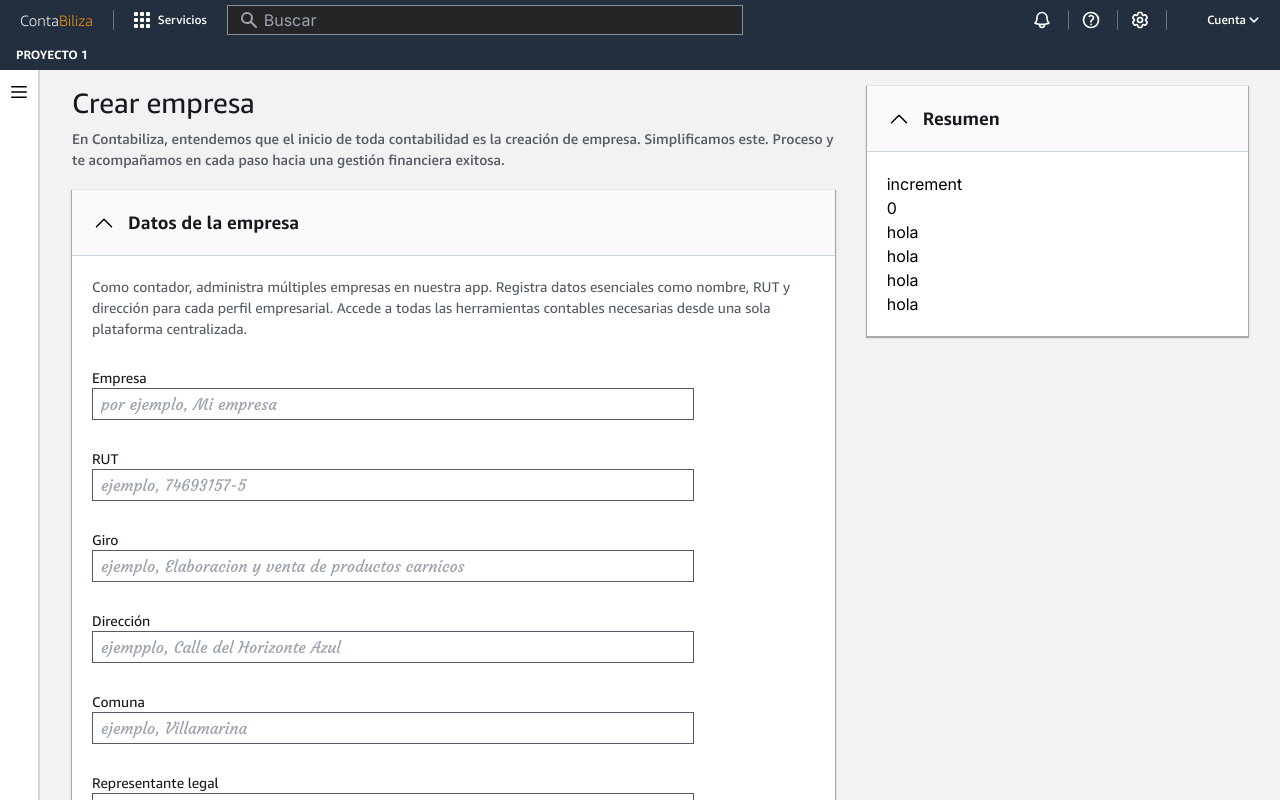
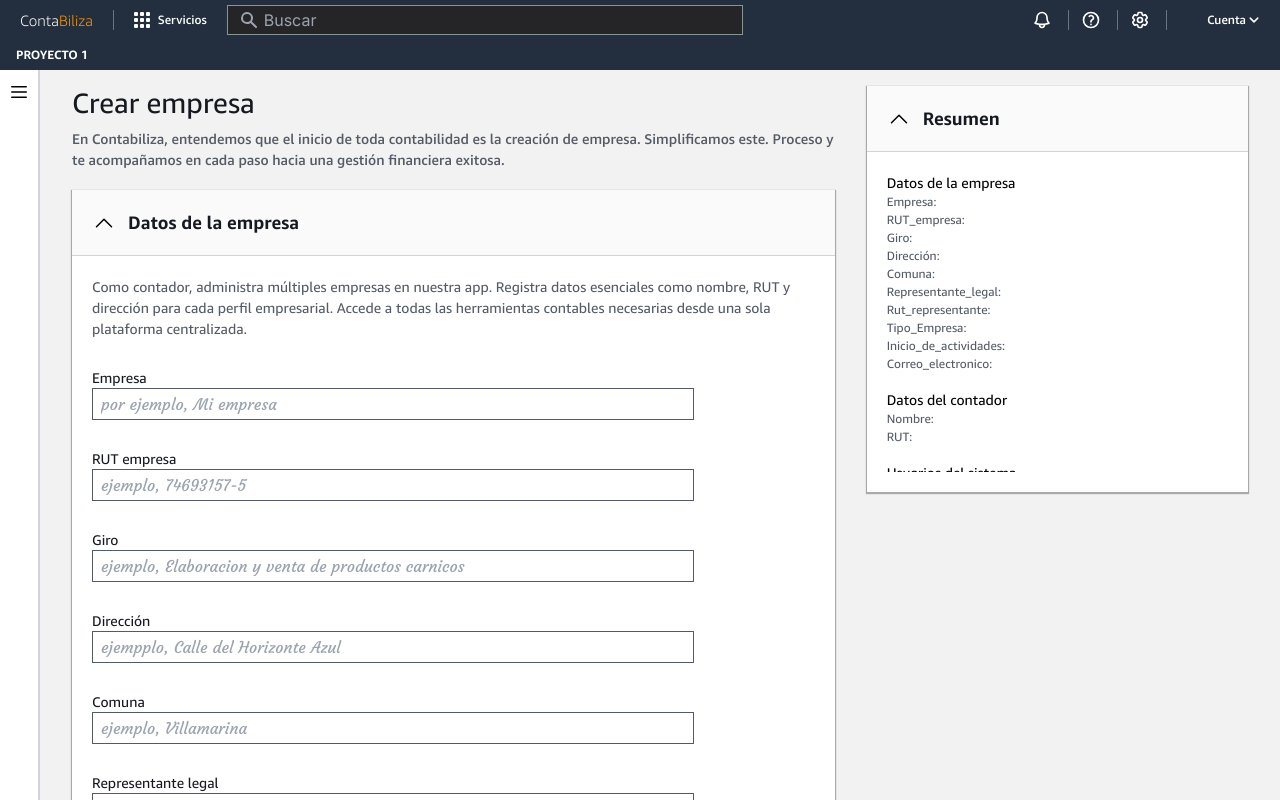
Before and after one commit to CamilinLopez/contabiliza, a Next.js app in the folder frontend/: page /consola/crear_empresa in a window 1280 px wide. Built offline with nearby package versions, Linux system fonts and the light colour scheme.

Commit message:
finished resume section

```diff
--- a/frontend/components/consola/formularios/crear_empresa/formularioEmpresa.tsx
+++ b/frontend/components/consola/formularios/crear_empresa/formularioEmpresa.tsx
@@ -2,11 +2,19 @@
 
 import { Options, PeriodoContable, RegimenTributario, CrearEmpresa } from '@/types/createEmpresa';
 import { FormCrearEmpresatype, dataUsuaruosSistema } from '@/types/formCrearEmpresa';
-import { useState } from 'react';
+import { useEffect, useState } from 'react';
 import { v4 as uuidv4 } from 'uuid';
 import { AppDispatch } from '@/redux/store';
 import { useDispatch } from 'react-redux';
-import { updateAll } from '@/redux/slice/formCrearEmpresa';
+import {
+  updateAll,
+  updateSection1,
+  updateSection2,
+  updateSection3,
+  updateSection4,
+  updateSection5,
+} from '@/redux/slice/formCrearEmpresa';
+import { crearEmpresa } from './objetsData';
 
 const FormCrearempresa = ({
   data,
@@ -17,6 +25,12 @@ const FormCrearempresa = ({
   setCrearEmpresa: React.Dispatch<React.SetStateAction<FormCrearEmpresatype>>;
   crearEmpresa: FormCrearEmpresatype;
 }) => {
+  const dispatch: AppDispatch = useDispatch();
+
+  useEffect(() => {
+    dispatch(updateSection1(crearEmpresa.section1));
+  }, [crearEmpresa.section1, dispatch]);
+
   const handleOnChange = (e: React.ChangeEvent<HTMLInputElement>) => {
     if (e.currentTarget) {
       const { name, value } = e.currentTarget;
@@ -75,6 +89,12 @@ const FormDatosContador = ({
   setCrearEmpresa: React.Dispatch<React.SetStateAction<FormCrearEmpresatype>>;
   crearEmpresa: FormCrearEmpresatype;
 }) => {
+  const dispatch: AppDispatch = useDispatch();
+
+  useEffect(() => {
+    dispatch(updateSection2(crearEmpresa.section2));
+  }, [crearEmpresa.section2, dispatch]);
+
   const handleOnChange = (e: React.ChangeEvent<HTMLInputElement>) => {
     if (e.currentTarget) {
       const { name, value } = e.currentTarget;
@@ -127,6 +147,12 @@ const FormUsuarioSistema = ({
   setCrearEmpresa: React.Dispatch<React.SetStateAction<FormCrearEmpresatype>>;
   crearEmpresa: FormCrearEmpresatype;
 }) => {
+  const dispatch: AppDispatch = useDispatch();
+
+  useEffect(() => {
+    dispatch(updateSection3(crearEmpresa.section3));
+  }, [crearEmpresa, dispatch]);
+
   const [usuariSistema, setUsuariSistema] = useState<dataUsuaruosSistema>({
     id: '',
     Correo: '',
@@ -144,6 +170,7 @@ const FormUsuarioSistema = ({
     setCrearEmpresa((prevState) => ({
       ...prevState,
       section3: {
+        ...prevState.section3,
         usuarios_del_sistema: [...prevState.section3.usuarios_del_sistema, newUser],
       },
     }));
@@ -154,6 +181,7 @@ const FormUsuarioSistema = ({
     setCrearEmpresa((prevState) => ({
       ...prevState,
       section3: {
+        ...prevState.section3,
         usuarios_del_sistema: [...prevState.section3.usuarios_del_sistema.filter((item) => item.id !== id)],
       },
     }));
@@ -208,19 +236,25 @@ const FormUsuarioSistema = ({
 const FormPeriodoContable = ({
   data,
   setCrearEmpresa,
+  crearEmpresa,
 }: {
   data: PeriodoContable;
   setCrearEmpresa: React.Dispatch<React.SetStateAction<FormCrearEmpresatype>>;
+  crearEmpresa: FormCrearEmpresatype;
 }) => {
-  const [year, setYear] = useState(new Date().getFullYear());
+  const dispatch: AppDispatch = useDispatch();
+
+  useEffect(() => {
+    dispatch(updateSection4(crearEmpresa.section4));
+  }, [crearEmpresa.section4, dispatch]);
 
   const handleYearChange = (event: React.ChangeEvent<HTMLInputElement> | React.MouseEvent<HTMLButtonElement>) => {
     const inputYear = parseInt(event.currentTarget.value);
     if (!isNaN(inputYear)) {
-      setYear(inputYear);
       setCrearEmpresa((prevState) => ({
         ...prevState,
         section4: {
+          ...prevState.section4,
           fecha: inputYear,
         },
       }));
@@ -236,7 +270,7 @@ const FormPeriodoContable = ({
         <input
           className="w-[180px] border-[1px] border-custom-gris-2"
           type="number"
-          value={year}
+          value={crearEmpresa.section4.fecha}
           onChange={handleYearChange}
           placeholder="YYYY"
           min="1900"
@@ -257,6 +291,12 @@ const FormRegimenTributario = ({
   crearEmpresa: FormCrearEmpresatype;
 }) => {
   const [isMenuOpen, setIsMenuOpen] = useState<boolean>(false);
+
+  const dispatch: AppDispatch = useDispatch();
+
+  useEffect(() => {
+    dispatch(updateSection5(crearEmpresa.section5));
+  }, [crearEmpresa.section5, dispatch]);
 
   const handleClick = (e: React.ChangeEvent<HTMLInputElement> | React.MouseEvent<HTMLButtonElement>) => {
     e.preventDefault();
@@ -481,28 +521,33 @@ export function Form({ infoEmpresa }: { infoEmpresa: Options }) {
   const [crearEmpresa, setCrearEmpresa] = useState<FormCrearEmpresatype>({
     id: '',
     section1: {
+      sectionName: 'Datos de la empresa',
+      Empresa: '',
+      RUT_empresa: '',
+      Giro: '',
+      Dirección: '',
       Comuna: '',
-      Correo_electronico: '',
-      Dirección: '',
-      Empresa: '',
-      Giro: '',
-      Inicio_de_actividades: '',
       Representante_legal: '',
-      RUT: '',
       Rut_representante: '',
       Tipo_Empresa: '',
+      Inicio_de_actividades: '',
+      Correo_electronico: '',
     },
     section2: {
+      sectionName: 'Datos del contador',
       Nombre: '',
       RUT: '',
     },
     section3: {
+      sectionName: 'Usuarios del sistema',
       usuarios_del_sistema: [],
     },
     section4: {
+      sectionName: 'Periodo contable',
       fecha: 2024,
     },
     section5: {
+      sectionName: 'Régimen tributario',
       section1: {
         Régimen_14A_semi_integrado: true,
         Régimen_Propyme_14DN3: false,
@@ -516,14 +561,13 @@ export function Form({ infoEmpresa }: { infoEmpresa: Options }) {
         Libro_de_caja: true,
         Libro_de_ingresos_y_egresos: false,
         Monto_apertura_libro_caja: {
-          moneda: 'COP',
+          moneda: '',
           monto: '',
         },
       },
     },
   });
-  const dispatch: AppDispatch = useDispatch();
-  dispatch(updateAll(crearEmpresa));
+
   return (
     <div>
       <form className="flex flex-col gap-y-8" action="">
@@ -549,7 +593,11 @@ export function Form({ infoEmpresa }: { infoEmpresa: Options }) {
           />
         )}
         {infoEmpresa.section === 'periodo_contable' && (
-          <FormPeriodoContable data={infoEmpresa.infoEmpresa as PeriodoContable} setCrearEmpresa={setCrearEmpresa} />
+          <FormPeriodoContable
+            data={infoEmpresa.infoEmpresa as PeriodoContable}
+            setCrearEmpresa={setCrearEmpresa}
+            crearEmpresa={crearEmpresa}
+          />
         )}
         {infoEmpresa.section === 'regimen_tributario' && (
           <FormRegimenTributario
--- a/frontend/components/consola/formularios/crear_empresa/fracments.tsx
+++ b/frontend/components/consola/formularios/crear_empresa/fracments.tsx
@@ -3,13 +3,23 @@
 import { useState } from 'react';
 import { CompanyDataProps } from '@/types/createEmpresa';
 import { Form } from '@/components/consola/formularios/crear_empresa/formularioEmpresa';
+import { useSelector } from 'react-redux';
+import { RootState } from '@/redux/reducer';
+import {
+  datosContador,
+  datosEmpresa,
+  usuariosSistema,
+  periodoContable,
+  régimenTributario,
+} from '@/types/formCrearEmpresa';
+const styleH1 = 'font-ember font-normal text-[14px]';
 
 export const MainTitle = () => (
   <div className="flex flex-col gap-y-1">
     <h1 className="font-ember font-normal text-[28px] text-custom-negro-2">Crear empresa</h1>
     <p className="font-ember font-medium text-[14px] text-custom-gris-2">
-      En Contabiliza, entendemos que el inicio de toda contabilidad es la creación de empresa. Simplificamos este. Proceso
-      y te acompañamos en cada paso hacia una gestión financiera exitosa.
+      En Contabiliza, entendemos que el inicio de toda contabilidad es la creación de empresa. Simplificamos este.
+      Proceso y te acompañamos en cada paso hacia una gestión financiera exitosa.
     </p>
   </div>
 );
@@ -56,3 +66,113 @@ export const CompanyData: React.FC<CompanyDataProps> = ({ title, data }) => {
     </div>
   );
 };
+
+const Sections1and2 = ({ section }: { section: datosEmpresa | datosContador }) => {
+  return (
+    <div>
+      {section.sectionName !== 'Usuarios del sistema' && section.sectionName !== 'Régimen tributario' && (
+        <div>
+          <h1 className={`${styleH1}`}>{section.sectionName}</h1>
+          {Object.entries(section).map(
+            ([key, value]) =>
+              key !== 'sectionName' && (
+                <div key={key} className="flex items-center gap-x-1">
+                  <p className="font-ember font-normal text-[12px] text-custom-gris-2">{key}:</p>
+                  <p className="font-ember font-medium text-[12px] text-custom-gris-2">{value}</p>
+                </div>
+              ),
+          )}
+        </div>
+      )}
+    </div>
+  );
+};
+
+const Section3 = ({ section }: { section: usuariosSistema }) => {
+  return (
+    <div>
+      <h1 className={`${styleH1}`}>{section.sectionName}</h1>
+      {section.usuarios_del_sistema.map((item) => (
+        <div className="flex gap-x-7" key={item.id}>
+          <p className="font-ember font-medium text-[12px] text-custom-gris-2">{item.Nombre}</p>
+          <p className="font-ember font-medium text-[12px] text-custom-gris-2">{item.Correo}</p>
+        </div>
+      ))}
+    </div>
+  );
+};
+
+const Section4 = ({ section }: { section: periodoContable }) => {
+  return (
+    <div>
+      <h1 className={`${styleH1}`}>{section.sectionName}</h1>
+      <div className="flex gap-x-2">
+        <p className="font-ember font-medium text-[12px] text-custom-gris-2">Año:</p>
+        <p className="font-ember font-medium text-[12px] text-custom-gris-2">{section.fecha}</p>
+      </div>
+    </div>
+  );
+};
+
+const Section5 = ({ section }: { section: régimenTributario }) => {
+  return (
+    <div className="flex flex-col gap-y-1">
+      <h1 className={`${styleH1}`}>{section.sectionName}</h1>
+      <div className="flex gap-x-2">
+        <p className="font-ember font-medium text-[12px] text-custom-gris-2">Régimen tributario:</p>
+        <p className="font-ember font-medium text-[12px] text-custom-gris-2">
+          {(section.section1.Régimen_14A_semi_integrado === true && '14A semi integrado') ||
+            (section.section1.Régimen_Propyme_14DN3 === true && 'Propyme 14DN°3') ||
+            (section.section1.Régimen_Propyme_14DN8 === true && 'Propyme 14DN°8')}
+        </p>
+      </div>
+      <div className="flex gap-x-2">
+        <p className="font-ember font-medium text-[12px] text-custom-gris-2">Tipo contabilidad:</p>
+        <p className="font-ember font-medium text-[12px] text-custom-gris-2">
+          {(section.section2.Contabilidad_completa === true && 'Contabilidad completa') ||
+            (section.section2.Contabilidad_simplificada === true && 'Contabilidad simplificada')}
+        </p>
+      </div>
+      <div className="flex flex-col">
+        <p className="font-ember font-medium text-[12px] text-custom-gris-2">Registro financiero:</p>
+        <div className="mx-5">
+          <p className="font-ember font-medium text-[12px] text-custom-gris-2">
+            {section.section3.Libro_de_caja === true && '*Libro de caja'}
+          </p>
+          <p className="font-ember font-medium text-[12px] text-custom-gris-2">
+            {section.section3.Libro_de_ingresos_y_egresos === true && '*Libro de ingresos y egresos'}
+          </p>
+        </div>
+      </div>
+      <div className="flex gap-x-2">
+        <p className="font-ember font-medium text-[12px] text-custom-gris-2">Monto apertura libro caja:</p>
+        <div className="flex">
+          <p className="font-ember font-medium text-[12px] text-custom-gris-2">
+            {section.section3.Monto_apertura_libro_caja.monto}
+          </p>
+          <p className="font-ember font-medium text-[12px] text-custom-gris-2">
+            {section.section3.Monto_apertura_libro_caja.moneda}
+          </p>
+        </div>
+      </div>
+    </div>
+  );
+};
+
+export const ResumenMenu = () => {
+  const { section1, section2, section3, section4, section5 } = useSelector(
+    (state: RootState) => state.formCrearEmpresa,
+  );
+
+  return (
+    <div className="h-[300px] overflow-y-auto">
+      <div className="flex flex-col gap-y-4">
+        <Sections1and2 section={section1} />
+        <Sections1and2 section={section2} />
+        <Section3 section={section3} />
+        <Section4 section={section4} />
+        <Section5 section={section5} />
+      </div>
+    </div>
+  );
+};
--- a/frontend/components/consola/formularios/crear_empresa/objetsData.ts
+++ b/frontend/components/consola/formularios/crear_empresa/objetsData.ts
@@ -11,7 +11,7 @@ export const crearEmpresa: TypeCrearempresa = {
     },
     {
       id: '15793576i',
-      text: 'RUT',
+      text: 'RUT empresa',
       placeholder: 'ejemplo, 74693157-5',
       name: 'RUT',
     },
--- a/frontend/components/consola/formularios/crear_empresa/resumen.tsx
+++ b/frontend/components/consola/formularios/crear_empresa/resumen.tsx
@@ -1,14 +1,10 @@
 'use client';
 
 import React, { useState } from 'react';
-import { increment, decrement } from '@/redux/slice/slice';
-import { RootState, useAppDispatch } from '@/redux/store';
-import { useSelector } from 'react-redux';
+import { ResumenMenu } from './fracments';
 
 export default function Resumen() {
   const [hidden, setHidden] = useState<boolean>(false);
-  const dispatch = useAppDispatch();
-  const count = useSelector((state: RootState) => state.counter.value);
 
   return (
     <div className="w-auto h-auto shadow-thin-black">
@@ -44,12 +40,7 @@ export default function Resumen() {
         </div>
       </div>
       <div className={`bg-white p-5 w-full ${hidden && 'hidden'} `}>
-        <button onClick={() => dispatch(increment())}>increment</button>
-        <p>{count}</p>
-        <p>hola</p>
-        <p>hola</p>
-        <p>hola</p>
-        <p>hola</p>
+        <ResumenMenu />
       </div>
     </div>
   );
--- a/frontend/redux/reducer.ts
+++ b/frontend/redux/reducer.ts
@@ -1,6 +1,8 @@
 import { combineReducers } from 'redux';
 import counterReducer from './slice/slice';
 import formCrearEmpresaReducer from './slice/formCrearEmpresa';
+// import { counterReducer, formCrearEmpresaReducer } from './slice';
+// import {formCrearEmpresaReducer} from "./slice/formCrearEmpresa"
 
 const rootReducer = combineReducers({
   counter: counterReducer,
--- a/frontend/redux/slice/formCrearEmpresa.ts
+++ b/frontend/redux/slice/formCrearEmpresa.ts
@@ -4,28 +4,33 @@ import { createSlice, PayloadAction } from '@reduxjs/toolkit';
 const initialState: FormCrearEmpresatype = {
   id: '',
   section1: {
+    sectionName: 'Datos de la empresa',
+    Empresa: '',
+    RUT_empresa: '',
+    Giro: '',
+    Dirección: '',
     Comuna: '',
-    Correo_electronico: '',
-    Dirección: '',
-    Empresa: '',
-    Giro: '',
-    Inicio_de_actividades: '',
     Representante_legal: '',
-    RUT: '',
     Rut_representante: '',
     Tipo_Empresa: '',
+    Inicio_de_actividades: '',
+    Correo_electronico: '',
   },
   section2: {
+    sectionName: 'Datos del contador',
     Nombre: '',
     RUT: '',
   },
   section3: {
+    sectionName: 'Usuarios del sistema',
     usuarios_del_sistema: [],
   },
   section4: {
+    sectionName: 'Periodo contable',
     fecha: 0,
   },
   section5: {
+    sectionName: 'Régimen tributario',
     section1: {
       Régimen_14A_semi_integrado: true,
       Régimen_Propyme_14DN3: false,
@@ -53,11 +58,24 @@ const formCrearEmpresaSlice = createSlice({
     updateSection1(state, action: PayloadAction<typeof initialState.section1>) {
       state.section1 = action.payload;
     },
+    updateSection2(state, action: PayloadAction<typeof initialState.section2>) {
+      state.section2 = action.payload;
+    },
+    updateSection3(state, action: PayloadAction<typeof initialState.section3>) {
+      state.section3 = action.payload;
+    },
+    updateSection4(state, action: PayloadAction<typeof initialState.section4>) {
+      state.section4 = action.payload;
+    },
+    updateSection5(state, action: PayloadAction<typeof initialState.section5>) {
+      state.section5 = action.payload;
+    },
     updateAll(state, action: PayloadAction<typeof initialState>) {
       return action.payload;
     },
   },
 });
 
-export const { updateSection1, updateAll } = formCrearEmpresaSlice.actions;
+export const { updateSection1, updateSection2, updateSection3, updateSection4, updateSection5, updateAll } =
+  formCrearEmpresaSlice.actions;
 export default formCrearEmpresaSlice.reducer;
--- a/frontend/redux/slice/index.ts
+++ /dev/null
@@ -1,2 +0,0 @@
-export * from './formCrearEmpresa';
-export * from './slice';
```
Also changed, not shown: frontend/types/formCrearEmpresa.ts (+7 -10 lines).
